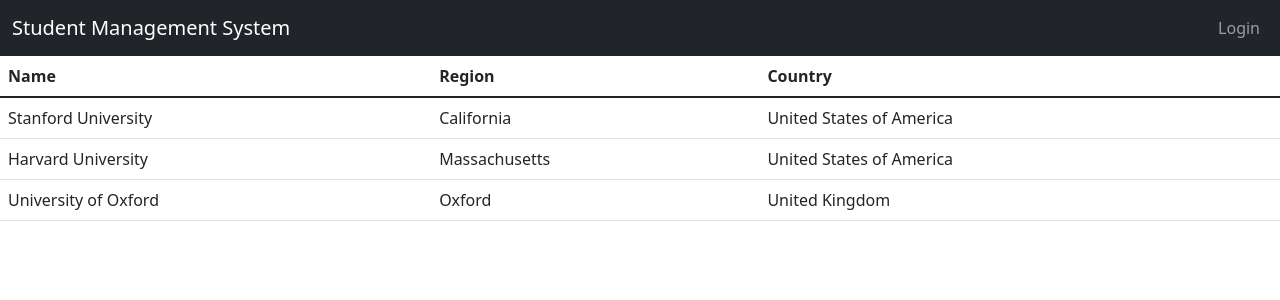
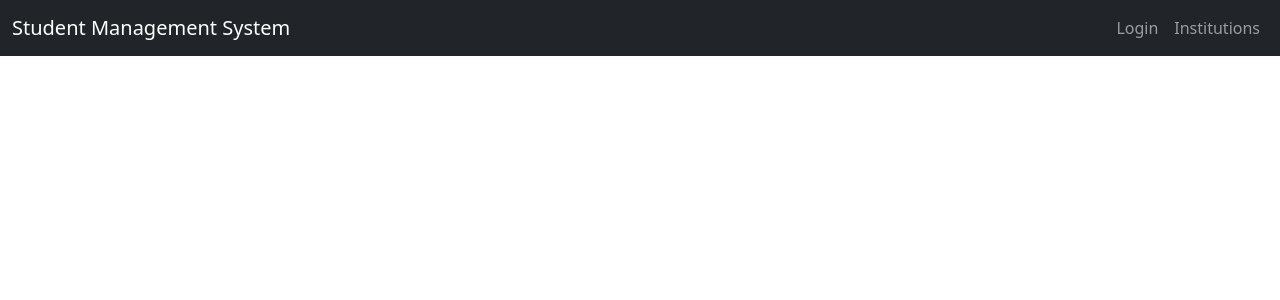
Before and after one commit to gpseal/nba-front-end, a React (Create React App) app in the folder sealgp1-react/: page / in a window 1280 px wide. Shown: the top 300 px of the page. Built offline with nearby package versions, Linux system fonts and the light colour scheme.

Commit message:
feat: add table, access through navigation bar

```diff
--- a/sealgp1-react/package.json
+++ b/sealgp1-react/package.json
@@ -10,6 +10,7 @@
     "bootstrap": "^5.1.3",
     "react": "^18.1.0",
     "react-dom": "^18.1.0",
+    "react-router-dom": "^6.3.0",
     "react-scripts": "5.0.1",
     "reactstrap": "^9.0.3",
     "web-vitals": "^2.1.4"
--- a/sealgp1-react/src/App.js
+++ b/sealgp1-react/src/App.js
@@ -5,7 +5,7 @@
   return (
   <div>
   <Navigation />
-  <InstitutionsTable />
+  {/* <InstitutionsTable /> */}
   </div>
 
   )
--- a/sealgp1-react/src/components/Navigation.js
+++ b/sealgp1-react/src/components/Navigation.js
@@ -1,4 +1,8 @@
 import { useState } from "react";
+
+// Import the following:
+import { BrowserRouter as Router, Routes, Route } from "react-router-dom";
+
 import {
   Collapse,
   Navbar,
@@ -9,12 +13,16 @@
   NavLink,
 } from "reactstrap";
 
+// Import the following component:
+import InstitutionsTable from "./tables/InstitutionsTable";
+
 const Navigation = () => {
   const [isOpen, setIsOpen] = useState(false);
 
   const toggle = () => setIsOpen(!isOpen);
 
   return (
+    <Router>
       <Navbar color="dark" dark expand="md">
         <NavbarBrand href="/">Student Management System</NavbarBrand>
         <NavbarToggler onClick={toggle} />
@@ -23,9 +31,17 @@
             <NavItem>
               <NavLink href="/login">Login</NavLink>
             </NavItem>
+            <NavItem>
+              <NavLink href="/institutions">Institutions</NavLink>
+            </NavItem>
           </Nav>
         </Collapse>
       </Navbar>
+      <Routes>
+        <Route path="/login" />
+        <Route path="/institutions" element={<InstitutionsTable />} />
+      </Routes>
+    </Router>
   );
 };
 
```
Also changed, not shown: 1 other file (tests, documents, lock files or other folders). Lines whose indentation alone changed are shown as unchanged.
